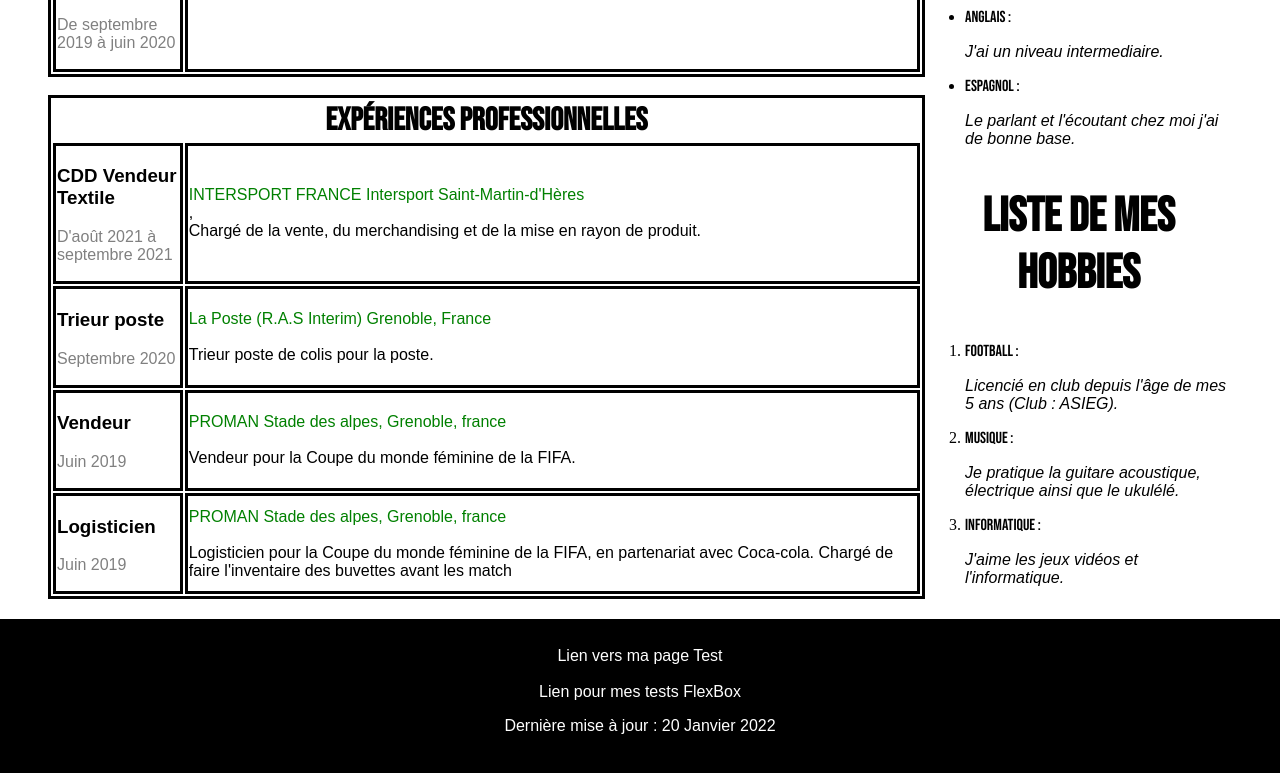
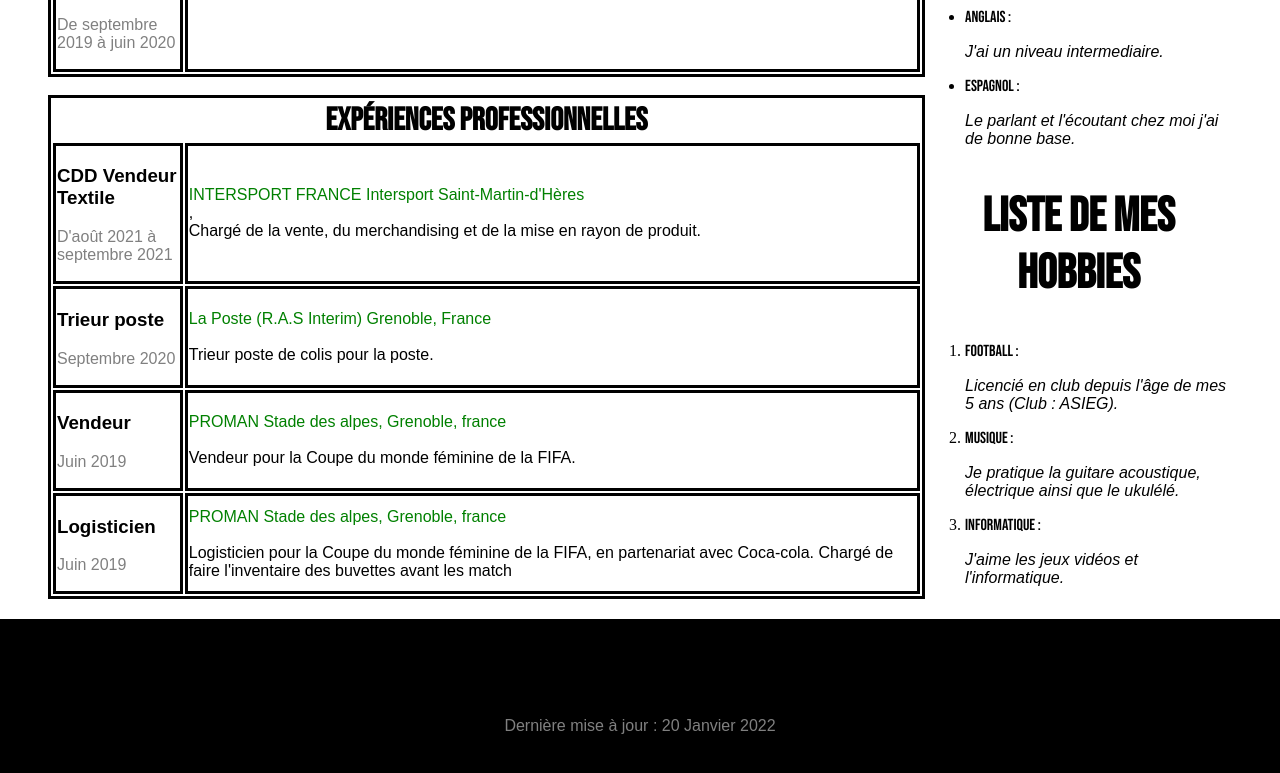
Before and after one commit to Jorge438/CV, a plain HTML site: page CV/index.html in a window 1280 px wide. Shown: the part 862-1635 px from the top of the page. Drawn offline with Linux system fonts and the light colour scheme.

Commit message:
modification cooleur texte footer

```diff
--- a/CV/style1.css
+++ b/CV/style1.css
@@ -171,12 +171,11 @@ table {
     justify-content: center;
     align-items: center;
     font-family: 'Oswald', sans-serif;
-    color: white;
+    color: grey;
 }
 
 .footer a {
     font-family: 'Oswald', sans-serif;
-    color: white;
 }
 
 .SIDE h2 {
```
